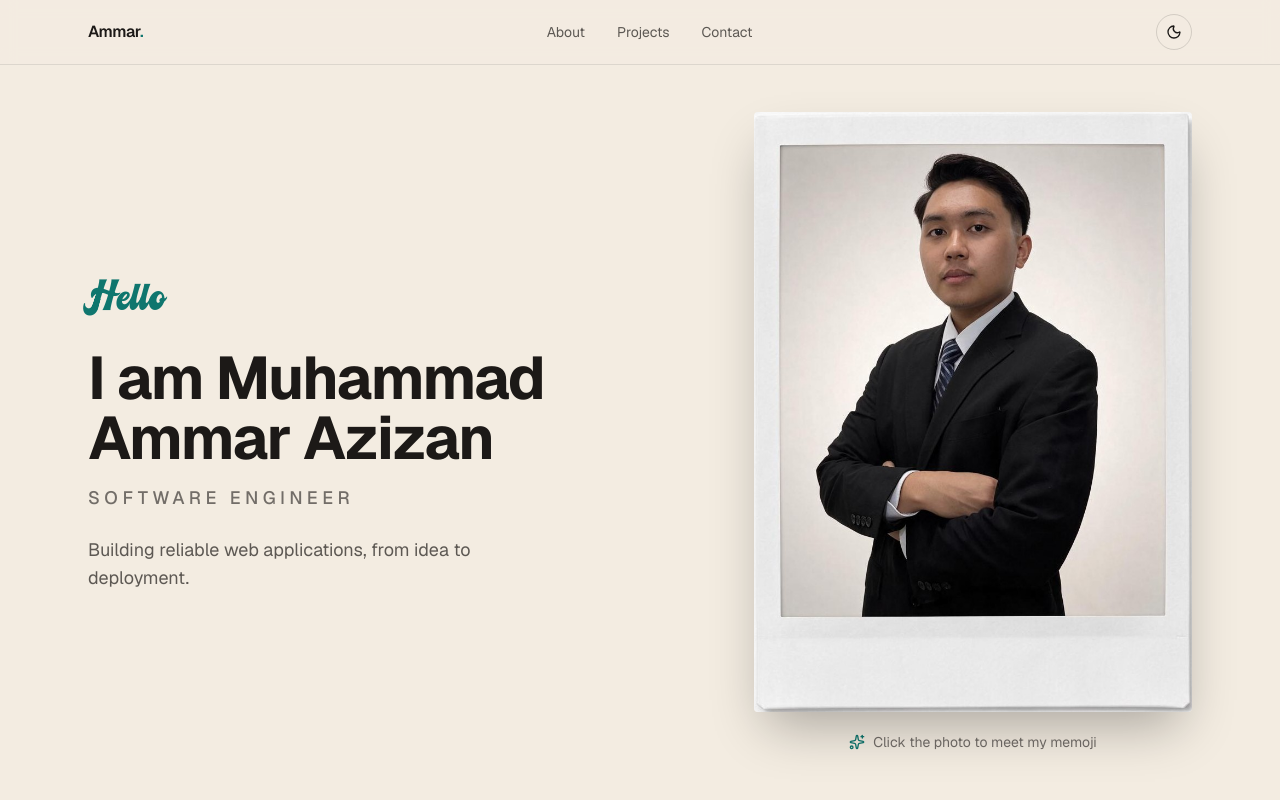
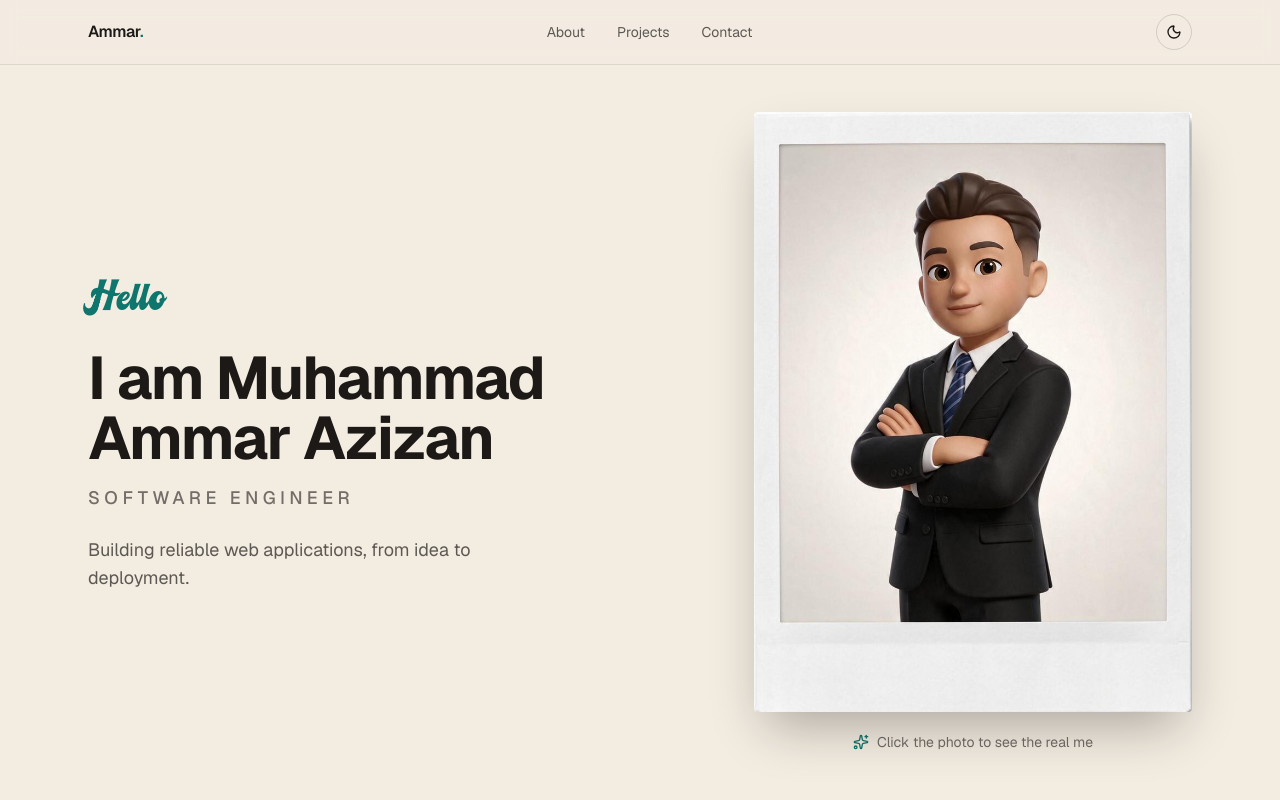
Before and after one commit to muhdammar-azizan/muhdammar-azizan-portfolio, a Next.js app: page / in a window 1280 px wide. Shown: the top 800 px of the page. Built offline with nearby package versions, Linux system fonts and the light colour scheme.

Commit message:
Show memoji first in the hero and reveal the real photo on click

```diff
--- a/src/components/FlipPortrait.tsx
+++ b/src/components/FlipPortrait.tsx
@@ -21,18 +21,18 @@ const MAX_TILT = 12;
 type Spark = { id: number; x: number; y: number; size: number; color: string; delay: number };
 
 type FlipPortraitProps = {
-  front: string;
-  back: string;
+  memoji: string;
+  photo: string;
   name: string;
   width: number;
   height: number;
 };
 
 /**
- * Polaroid that tilts with the mouse and flips in 3D when clicked,
- * swapping the real photo for the memoji with a glare sweep and a spark burst.
+ * Polaroid that tilts with the mouse and flips in 3D when clicked.
+ * The memoji shows first; clicking reveals the real photo with a glare sweep and a spark burst.
  */
-export default function FlipPortrait({ front, back, name, width, height }: FlipPortraitProps) {
+export default function FlipPortrait({ memoji, photo, name, width, height }: FlipPortraitProps) {
   const [flipped, setFlipped] = useState(false);
   const [flipCount, setFlipCount] = useState(0);
   const [sparks, setSparks] = useState<Spark[]>([]);
@@ -126,7 +126,7 @@ export default function FlipPortrait({ front, back, name, width, height }: FlipP
           onPointerMove={handleMove}
           onPointerLeave={resetTilt}
           aria-pressed={flipped}
-          aria-label={flipped ? `Show photo of ${name}` : `Show memoji of ${name}`}
+          aria-label={flipped ? `Show memoji of ${name}` : `Show photo of ${name}`}
           className="relative block cursor-pointer rounded-sm outline-none focus-visible:ring-4 focus-visible:ring-accent/60"
           style={{ rotateX, rotateY, transformStyle: "preserve-3d" }}
           whileHover={reduceMotion ? undefined : { scale: 1.03 }}
@@ -141,10 +141,10 @@ export default function FlipPortrait({ front, back, name, width, height }: FlipP
           >
             {/* Lift and grow slightly during each flip */}
             <motion.div animate={lift} style={{ transformStyle: "preserve-3d" }}>
-              <Face src={front} alt={`Photo of ${name}`} width={width} height={height} glareKey={flipCount} priority />
+              <Face src={memoji} alt={`Memoji of ${name}`} width={width} height={height} glareKey={flipCount} priority />
               <Face
-                src={back}
-                alt={`Memoji of ${name}`}
+                src={photo}
+                alt={`Photo of ${name}`}
                 width={width}
                 height={height}
                 glareKey={flipCount}
@@ -158,7 +158,7 @@ export default function FlipPortrait({ front, back, name, width, height }: FlipP
       {/* Hint below the photo */}
       <p className="inline-flex items-center gap-2 text-sm text-foreground/60 lg:text-[max(0.875rem,0.9vw)]">
         <Sparkles className="h-4 w-4 text-accent" aria-hidden="true" />
-        {flipped ? "Click to see the real me" : "Click the photo to meet my memoji"}
+        {flipped ? "Click to see my memoji again" : "Click the photo to see the real me"}
       </p>
     </div>
   );
--- a/src/components/Hero.tsx
+++ b/src/components/Hero.tsx
@@ -53,8 +53,8 @@ export default function Hero() {
           className="order-1 flex justify-center lg:order-2 lg:justify-end"
         >
           <FlipPortrait
-            front={siteConfig.heroImage}
-            back={siteConfig.heroAvatar}
+            memoji={siteConfig.heroAvatar}
+            photo={siteConfig.heroImage}
             name={siteConfig.name}
             width={800}
             height={1096}
--- a/src/lib/site.ts
+++ b/src/lib/site.ts
@@ -11,7 +11,7 @@ export const siteConfig = {
   role: "Software Engineer",
   // Profile photo shown in the hero section.
   heroImage: "/images/profile-polaroid.jpg",
-  // Memoji version shown on the back of the hero photo when it is clicked.
+  // Memoji shown first in the hero; clicking it reveals the real photo.
   heroAvatar: "/images/profile-avatar-polaroid.jpg",
   bio: [
     "Placeholder: write a short introduction about yourself here.",
```
